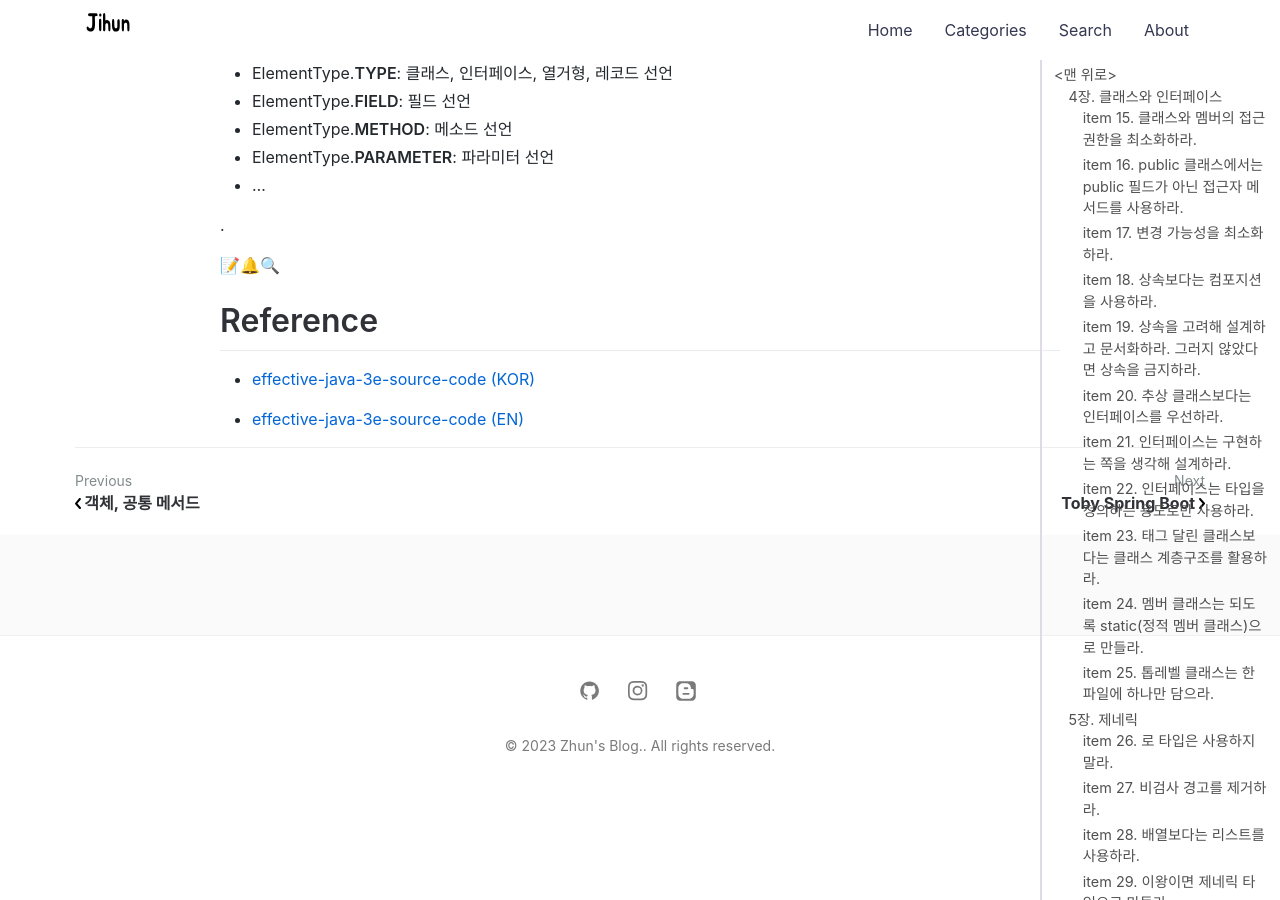
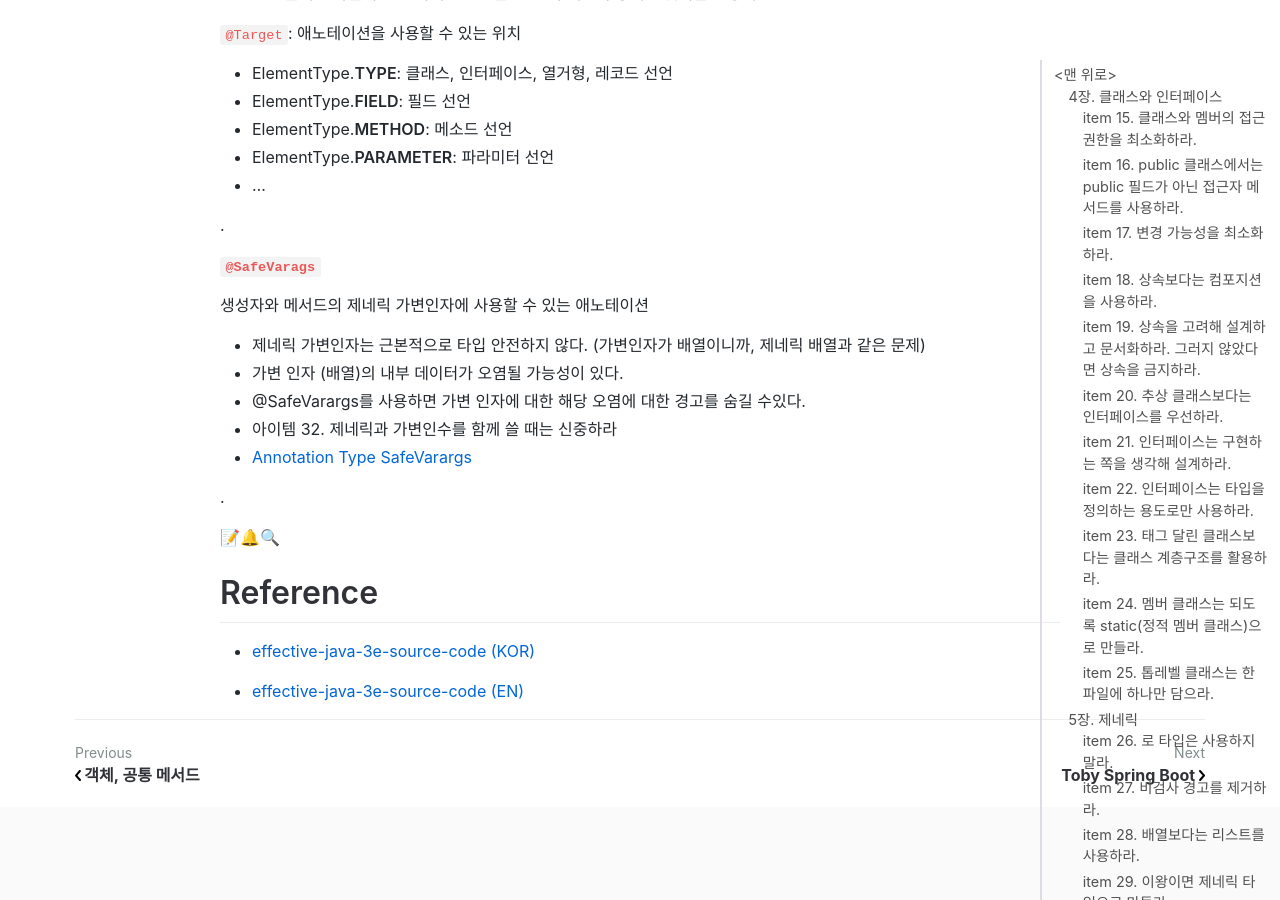
Before and after one commit to jihunparkme/jihunparkme.github.io, a Jekyll site: the page built from _posts/2023-04-22-Effective-Java-Class-Interface-Generics.md, in a window 1280 px wide and 900 px high, scrolled down 34737 px. Built offline with Jekyll 4.4.1, drawn with Linux system fonts in a browser that asks for light colours; nearby versions of some CDN libraries; comment, search, counter and statistics services are not loaded.

Commit message:
[Effective Java] item 28. 배열보다는 리스트를 사용하라.
- @SafeVarags

```diff
--- a/_posts/2023-04-22-Effective-Java-Class-Interface-Generics.md
+++ b/_posts/2023-04-22-Effective-Java-Class-Interface-Generics.md
@@ -1501,6 +1501,18 @@ public class MySet<E> extends AbstractSet<E> {
 
 .
 
+**`@SafeVarags`**
+
+생성자와 메서드의 제네릭 가변인자에 사용할 수 있는 애노테이션
+
+- 제네릭 가변인자는 근본적으로 타입 안전하지 않다. (가변인자가 배열이니까, 제네릭 배열과 같은 문제)
+- 가변 인자 (배열)의 내부 데이터가 오염될 가능성이 있다.
+- @SafeVarargs를 사용하면 가변 인자에 대한 해당 오염에 대한 경고를 숨길 수있다.
+- 아이템 32. 제네릭과 가변인수를 함께 쓸 때는 신중하라
+- [Annotation Type SafeVarargs](https://docs.oracle.com/javase/7/docs/api/java/lang/SafeVarargs.html)
+
+.
+
 📝🔔🔍
 
 # Reference
```
